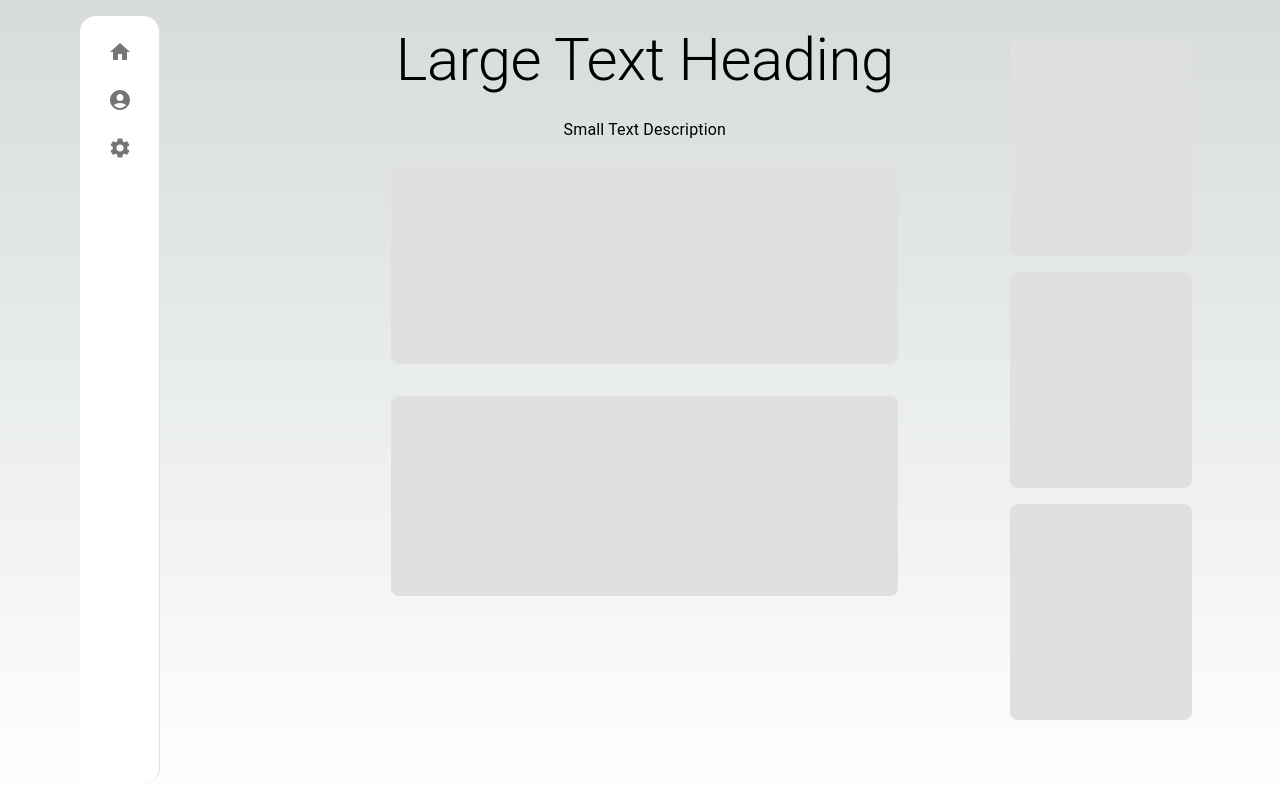
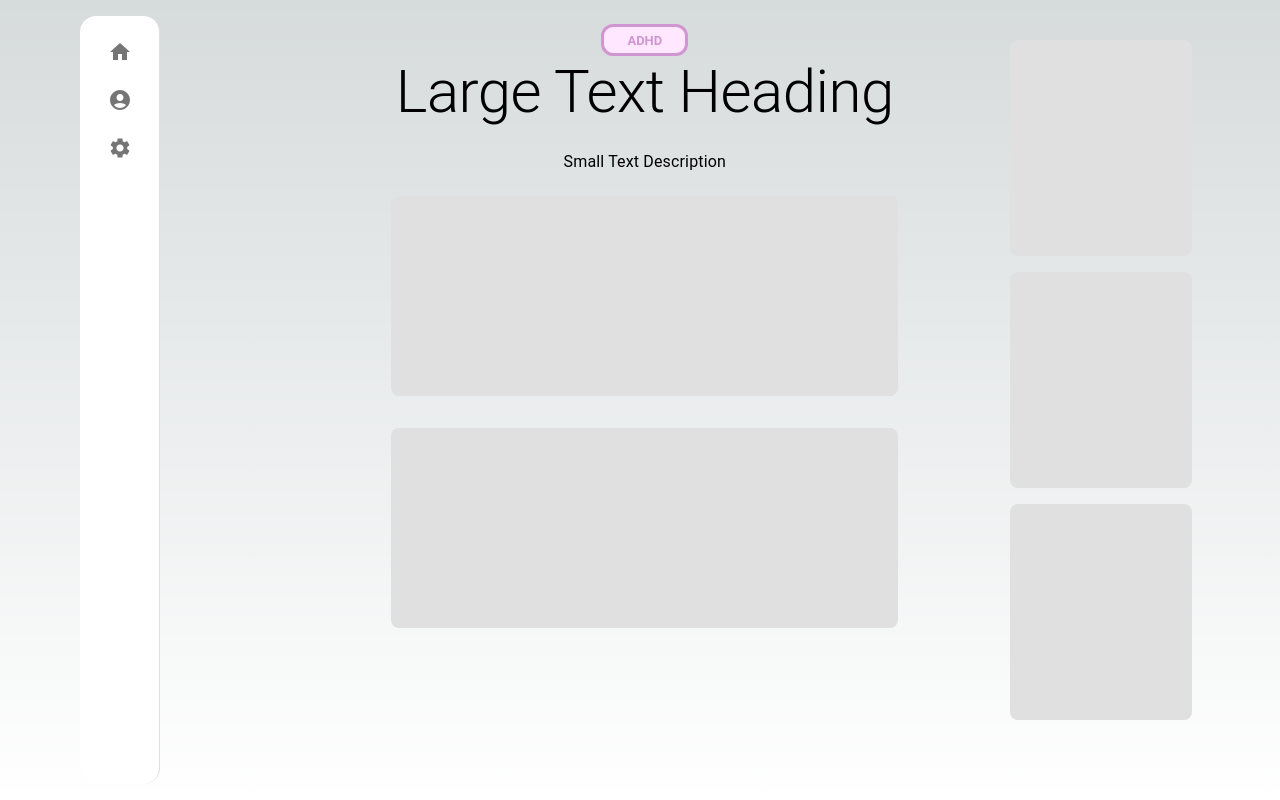
Before and after one commit to kaeladair/counsely, a Next.js app in the folder client/: page /dashboard in a window 1280 px wide. Built offline with nearby package versions, Linux system fonts and the light colour scheme.

Commit message:
create new reusable tag component and organized global styling

```diff
--- a/client/src/app/dashboard/page.js
+++ b/client/src/app/dashboard/page.js
@@ -3,6 +3,8 @@ import { Drawer, List, ListItem, ListItemIcon, Box, Typography, Divider, Contain
 import HomeIcon from '@mui/icons-material/Home';
 import AccountCircleIcon from '@mui/icons-material/AccountCircle';
 import SettingsIcon from '@mui/icons-material/Settings';
+import Tag from '../../components/tag';
+// import {theme} from '../theme';
 
 function Sidebar() {
   return (
@@ -62,8 +64,18 @@ function Sidebar() {
 }
 
 function MainContent() {
+
   return (
+    // <ThemeProvider theme={theme}>
     <Box component="main" sx={{ flexGrow: 1, p: 3, display: 'flex', flexDirection: 'column', alignItems: 'center' }}>
+      <Tag
+        tagName='ADHD'
+            textColor = '#D196D2'
+            backgroundColor= '#FFE7FF'
+            borderColor = '3px solid #D196D2'
+
+      />
+
       <Typography variant="h2" gutterBottom>
         Large Text Heading
       </Typography>
@@ -74,6 +86,7 @@ function MainContent() {
       <Box sx={{ width: '80%', height: 200, borderRadius: '8px', my: 2, bgcolor: 'grey.300' }} />
       <Box sx={{ width: '80%', height: 200, borderRadius: '8px', my: 2, bgcolor: 'grey.300' }} />
     </Box>
+    // </ThemeProvider>
   );
 }
 
--- /dev/null
+++ b/client/src/app/theme.js
@@ -0,0 +1,13 @@
+// import { createTheme } from '@mui/material/styles';
+
+// const theme = createTheme({
+//   palette: {
+//     pink: '#F5B3F6',
+//     pinkLight: '#FFE7FF',
+//     turq: '#6EDEED',
+//     purple: '#885EFF',
+//     purpleLight: 'rgba(136, 94, 255, 0.25)',
+//   },
+// });
+
+// export default theme
--- /dev/null
+++ b/client/src/components/tag.js
@@ -0,0 +1,22 @@
+import React from 'react';
+import Chip from '@mui/material/Chip';
+
+function tag({textColor, borderColor, tagName, backgroundColor}) {
+  return (
+    <div>
+      <Chip
+      label={tagName}
+      variant="outlined"
+      sx={{
+        color: textColor,
+        backgroundColor: backgroundColor,
+        border: borderColor,
+        padding: '12px',
+        borderRadius: '12px',
+        fontWeight: '600',
+      }} />
+    </div>
+  )
+}
+
+export default tag
```
